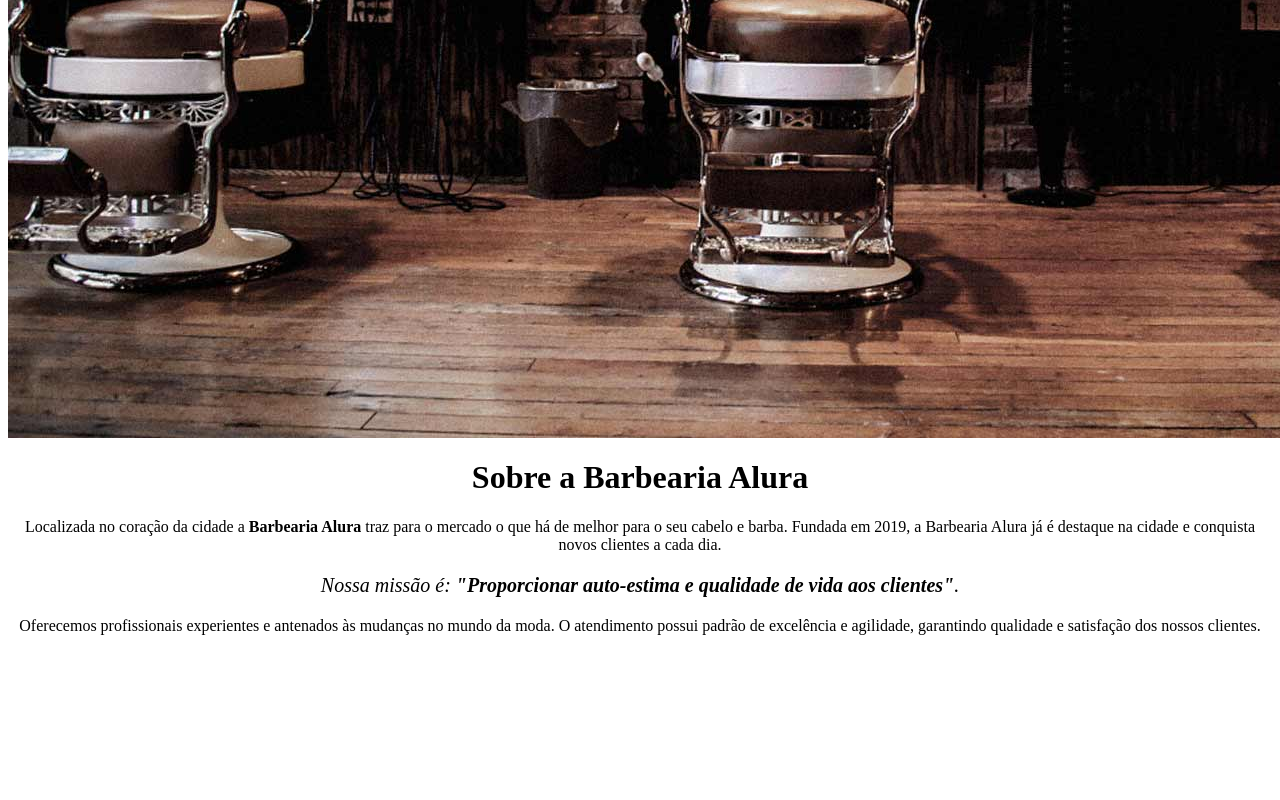
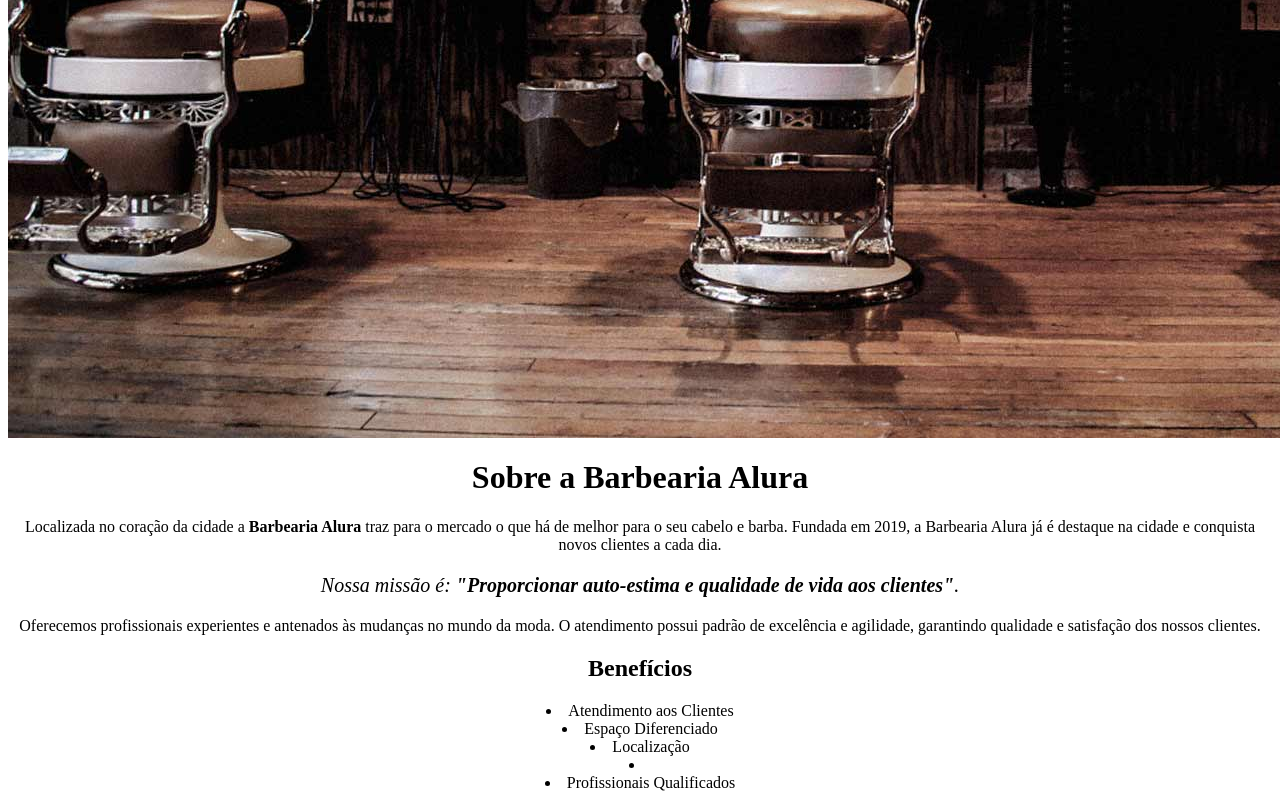
Before and after one commit to rafaeloliveirabatisa/Rafael-batista, a plain HTML site: page index.html in a window 1280 px wide. Shown: the part 570-1370 px from the top of the page. Before the commit the page ends 1221 px from the top, so only its background shows below. Drawn offline with Linux system fonts and the light colour scheme.

Commit message:
Add files via upload

```diff
--- a/index.html
+++ b/index.html
@@ -15,5 +15,15 @@
         <p style="font-size: 20px; text-align: center"><em>Nossa missão é: <strong>"Proporcionar auto-estima e qualidade de vida aos clientes"</strong>.</em></p>
 
         <p style="text-align: center">Oferecemos profissionais experientes e antenados às mudanças no mundo da moda. O atendimento possui padrão de excelência e agilidade, garantindo qualidade e satisfação dos nossos clientes.</p>
+
+        <h2>Benefícios</h2>
+
+        </ul>
+             <li>Atendimento aos Clientes</li>
+             <li>Espaço Diferenciado</li>
+             <li>Localização<li>
+             <li>Profissionais Qualificados</li>
+        </ul>
+
     </body>
 </html>
```
